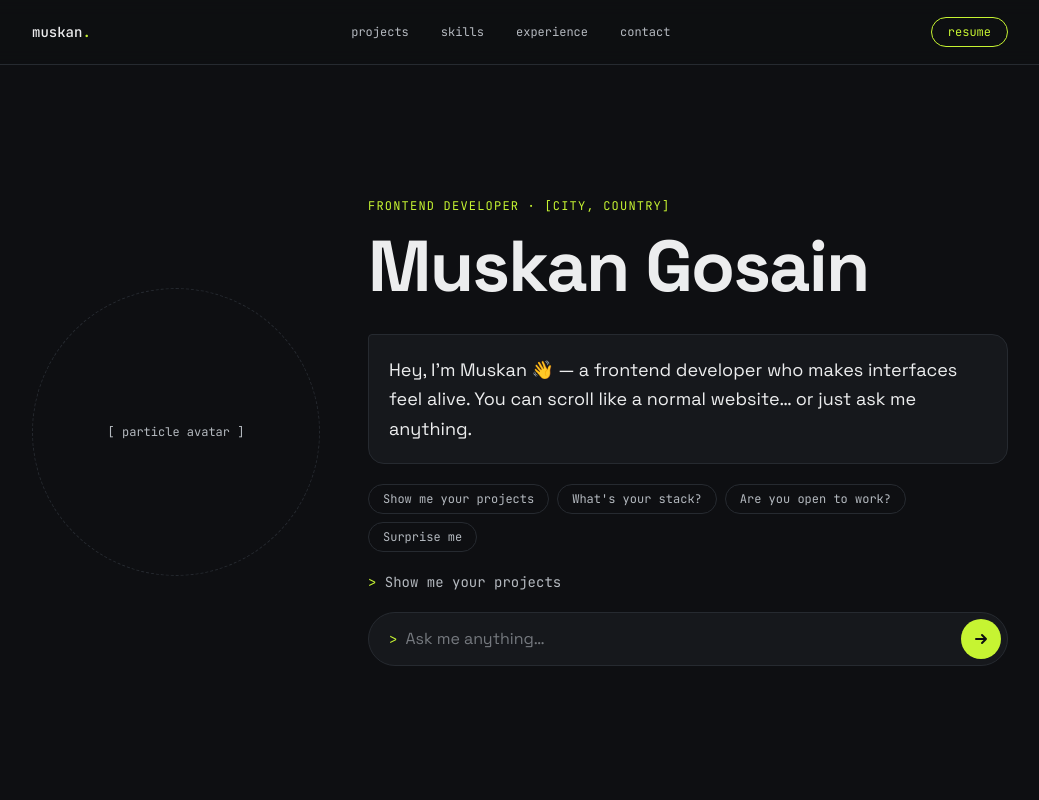
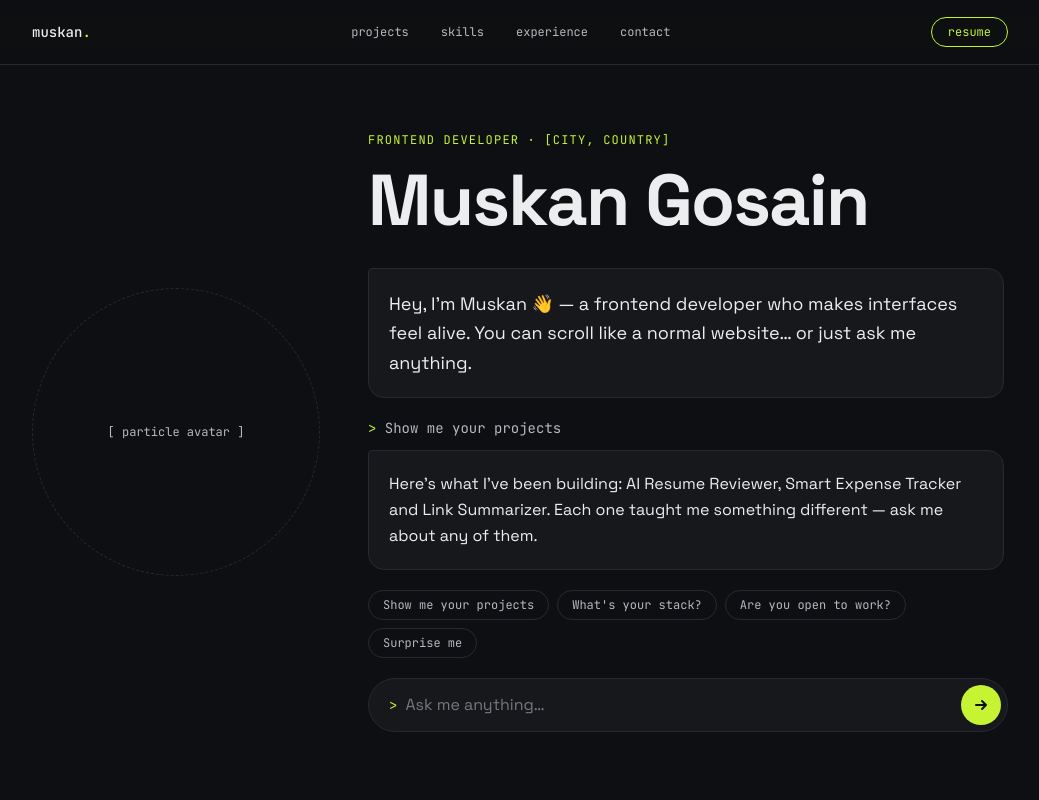
Before and after one commit to muskangosain/portfolio, a React (Vite) app: page / in a window 1280 px wide. Both pictures are taken after a click on the button "Show me your projects". Shown: the top 800 px of the page, without its empty margins (120-1159 px from the left). Built offline with nearby package versions, Linux system fonts and the light colour scheme.

Commit message:
feat: add local knowledge base with keyword matching and streamed answers

```diff
--- /dev/null
+++ b/src/components/ChatResponse.tsx
@@ -0,0 +1,31 @@
+import { useEffect } from 'react'
+import { useTypewriter } from '../hooks/useTypewriter'
+import type { Answer } from '../data/knowledge'
+
+type Props = {
+  question: string
+  answer: Answer
+  onProgress: () => void
+  onDone: () => void
+}
+
+export default function ChatResponse({ question, answer, onProgress, onDone }: Props) {
+  const { typed, done } = useTypewriter(answer.text, { speed: 40, onDone })
+
+  useEffect(onProgress, [typed, onProgress])
+
+  return (
+    <div className="space-y-3">
+      <p className="font-mono text-sm text-muted">
+        <span className="text-accent">&gt;</span> {question}
+      </p>
+      <div className="rounded-2xl rounded-tl-sm border border-border bg-surface p-5 leading-relaxed">
+        <p>
+          <span aria-hidden="true">{typed}</span>
+          {!done && <span className="caret" aria-hidden="true" />}
+          <span className="sr-only">{answer.text}</span>
+        </p>
+      </div>
+    </div>
+  )
+}
--- /dev/null
+++ b/src/data/knowledge.ts
@@ -0,0 +1,84 @@
+import { experience, profile, skills } from './profile'
+import { projects } from './projects'
+
+// The intent decides which UI renders under the answer (cards arrive in Phase 4).
+export type Intent = 'projects' | 'skills' | 'contact' | 'experience' | 'about' | 'greeting' | 'surprise' | 'fallback'
+
+export type Answer = { intent: Intent; text: string }
+
+const list = (items: string[]) =>
+  items.length > 1 ? `${items.slice(0, -1).join(', ')} and ${items[items.length - 1]}` : items.join('')
+
+// Placeholders — swap in real fun facts about yourself.
+const funFacts = [
+  '[A fun fact about you — something a recruiter would remember.]',
+  '[A small thing you built just for fun.]',
+  '[Something you nerd out about outside of code.]',
+]
+
+const intents: { intent: Exclude<Intent, 'fallback'>; keywords: string[]; answer: () => string }[] = [
+  {
+    intent: 'projects',
+    keywords: ['project', 'projects', 'built', 'build', 'portfolio', 'made', 'apps', 'app', 'show'],
+    answer: () =>
+      `Here's what I've been building: ${list(projects.map((p) => p.title))}. Each one taught me something different — ask me about any of them.`,
+  },
+  {
+    intent: 'skills',
+    keywords: ['stack', 'skill', 'skills', 'tech', 'technologies', 'tools', 'languages', 'react', 'typescript', 'know', 'use'],
+    answer: () =>
+      `My main stack is ${list(skills.Frontend)}. Day to day I live in ${list(skills.Tools)}. Right now I'm learning ${list(skills.Learning)}.`,
+  },
+  {
+    intent: 'contact',
+    keywords: ['contact', 'hire', 'hiring', 'email', 'reach', 'open', 'work', 'available', 'job', 'role', 'resume', 'cv', 'talk'],
+    answer: () =>
+      `Yes — I'm open to frontend roles and interesting projects. The fastest way to reach me is ${profile.email}, and my resume is one click away at the top of the page.`,
+  },
+  {
+    intent: 'experience',
+    keywords: ['experience', 'worked', 'company', 'companies', 'career', 'background', 'jobs'],
+    answer: () => {
+      const job = experience[0]
+      return `Most recently I was ${job.role} at ${job.company} (${job.dates}) — ${job.summary}`
+    },
+  },
+  {
+    intent: 'about',
+    keywords: ['who', 'about', 'yourself', 'name', 'from', 'where', 'location'],
+    answer: () => `I'm ${profile.name}, a ${profile.role.toLowerCase()} based in ${profile.location}. ${profile.oneLiner}`,
+  },
+  {
+    intent: 'greeting',
+    keywords: ['hi', 'hey', 'hello', 'yo', 'sup', 'hii', 'heyy'],
+    answer: () => `Hey! 👋 Ask me about my projects, my stack, or how to reach me.`,
+  },
+  {
+    intent: 'surprise',
+    keywords: ['surprise', 'fun', 'random', 'fact', 'interesting', 'hobby', 'hobbies'],
+    answer: () => funFacts[Math.floor(Math.random() * funFacts.length)],
+  },
+]
+
+// Scores each intent by how many of its keywords appear in the question; the best match wins.
+export function getAnswer(question: string): Answer {
+  const words = new Set(question.toLowerCase().match(/[a-z']+/g) ?? [])
+
+  let best: (typeof intents)[number] | null = null
+  let bestScore = 0
+  for (const entry of intents) {
+    const score = entry.keywords.filter((k) => words.has(k)).length
+    if (score > bestScore) {
+      best = entry
+      bestScore = score
+    }
+  }
+
+  if (!best) {
+    return {
+      intent: 'fallback',
+      text: "I don't have a good answer for that one yet — try asking about my projects, my stack, my experience, or how to reach me.",
+    }
+  }
+  return { intent: best.intent, text: best.answer() }
+}
--- a/src/sections/Hero.tsx
+++ b/src/sections/Hero.tsx
@@ -1,15 +1,33 @@
-import { useState } from 'react'
+import { useCallback, useRef, useState } from 'react'
 import IntroBubble from '../components/IntroBubble'
 import AskBar, { QuestionChips } from '../components/AskBar'
+import ChatResponse from '../components/ChatResponse'
+import { getAnswer, type Answer } from '../data/knowledge'
 import { profile } from '../data/profile'
 
+type Message = { id: number; question: string; answer: Answer }
+
 export default function Hero() {
-  const [speaking, setSpeaking] = useState(true)
-  const [questions, setQuestions] = useState<string[]>([])
+  // Which message is currently "talking" — the intro first, then each answer as it streams.
+  const [streamingId, setStreamingId] = useState<number | 'intro' | null>('intro')
+  const [messages, setMessages] = useState<Message[]>([])
+  const nextId = useRef(0)
+  const threadRef = useRef<HTMLDivElement>(null)
+
+  const speaking = streamingId !== null
 
   function ask(question: string) {
-    setQuestions((qs) => [...qs, question])
+    const id = nextId.current++
+    setMessages((ms) => [...ms, { id, question, answer: getAnswer(question) }])
+    setStreamingId(id)
   }
+
+  const stopSpeaking = (id: number | 'intro') => setStreamingId((current) => (current === id ? null : current))
+
+  const scrollThread = useCallback(() => {
+    const thread = threadRef.current
+    if (thread) thread.scrollTop = thread.scrollHeight
+  }, [])
 
   return (
     <section id="top" aria-label="Introduction" className="flex min-h-dvh items-center pt-16">
@@ -28,13 +46,19 @@ export default function Hero() {
           <h1 className="mt-4 text-5xl font-bold tracking-tight sm:text-7xl">{profile.name}</h1>
 
           <div className="mt-8 space-y-5">
-            <IntroBubble onDone={() => setSpeaking(false)} />
+            <div ref={threadRef} role="log" aria-live="polite" className="max-h-[26rem] space-y-5 overflow-y-auto pr-1">
+              <IntroBubble onDone={() => stopSpeaking('intro')} />
+              {messages.map((m) => (
+                <ChatResponse
+                  key={m.id}
+                  question={m.question}
+                  answer={m.answer}
+                  onProgress={scrollThread}
+                  onDone={() => stopSpeaking(m.id)}
+                />
+              ))}
+            </div>
             <QuestionChips onAsk={ask} />
-            {questions.map((q, i) => (
-              <p key={i} className="font-mono text-sm text-muted">
-                <span className="text-accent">&gt;</span> {q}
-              </p>
-            ))}
             <AskBar onAsk={ask} />
           </div>
         </div>
```
